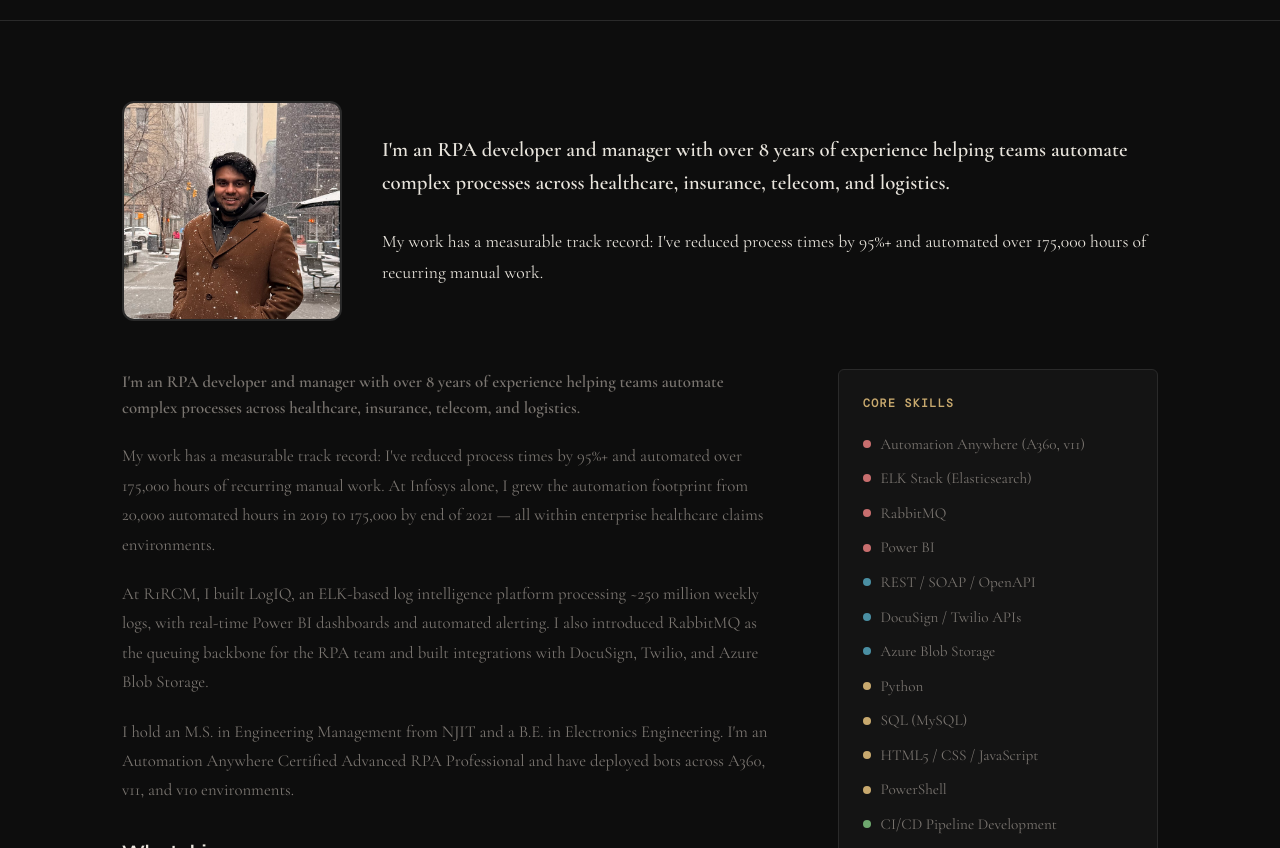
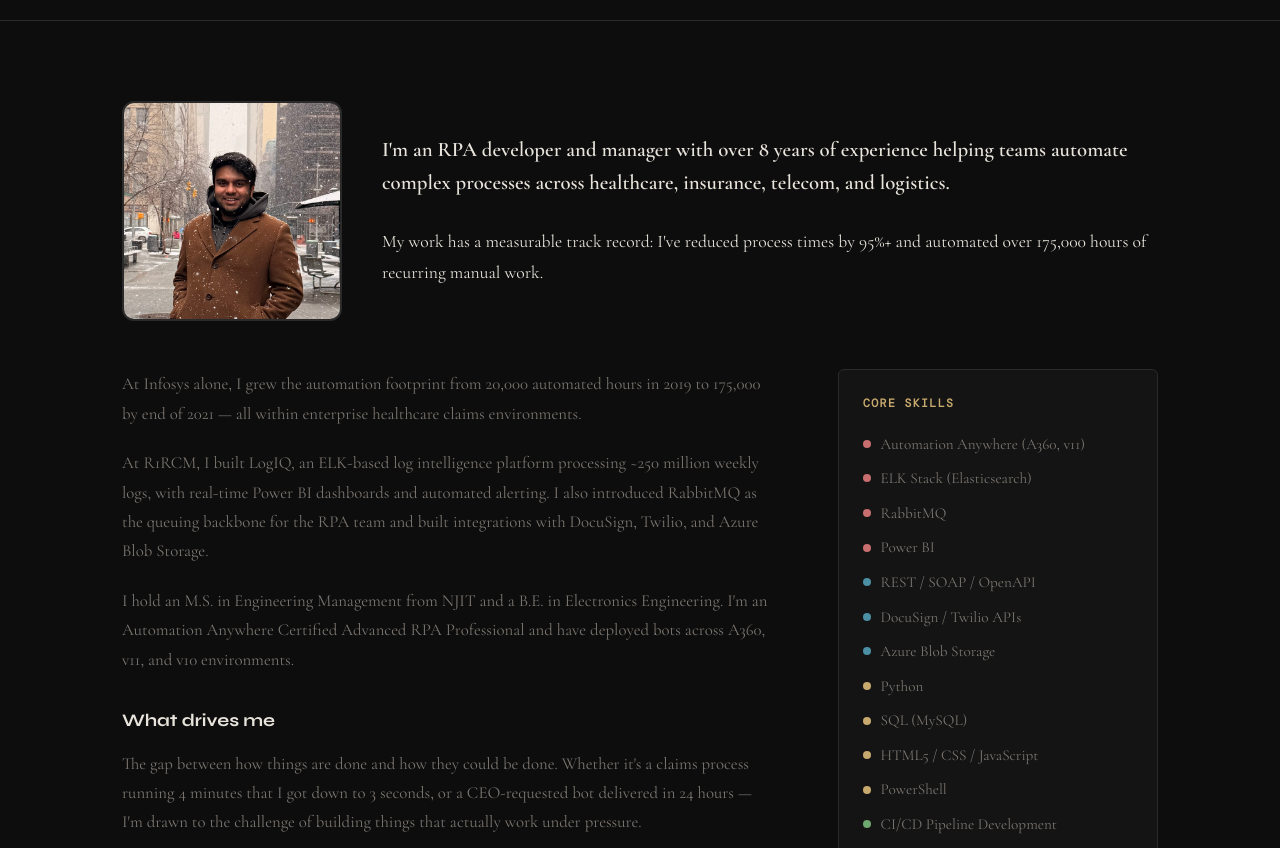
Before and after one commit to dinnausher/portfolio_nd, a plain HTML site: page about.html in a window 1280 px wide. Shown: the part 252-1100 px from the top of the page. Drawn offline with nearby package versions, Linux system fonts and the light colour scheme; a web font is replaced by a local one.

Commit message:
Update about.html

```diff
--- a/about.html
+++ b/about.html
@@ -43,9 +43,7 @@
   <div class="about-grid">
 
   <div class="about-main">
-    <p class="about-lead">I'm an RPA developer and manager with over 8 years of experience helping teams automate complex processes across healthcare, insurance, telecom, and logistics.</p>
-
-    <p>My work has a measurable track record: I've reduced process times by 95%+ and automated over 175,000 hours of recurring manual work. At Infosys alone, I grew the automation footprint from 20,000 automated hours in 2019 to 175,000 by end of 2021 — all within enterprise healthcare claims environments.</p>
+    <p>At Infosys alone, I grew the automation footprint from 20,000 automated hours in 2019 to 175,000 by end of 2021 — all within enterprise healthcare claims environments.</p>
 
     <p>At R1RCM, I built LogIQ, an ELK-based log intelligence platform processing ~250 million weekly logs, with real-time Power BI dashboards and automated alerting. I also introduced RabbitMQ as the queuing backbone for the RPA team and built integrations with DocuSign, Twilio, and Azure Blob Storage.</p>
 
```
